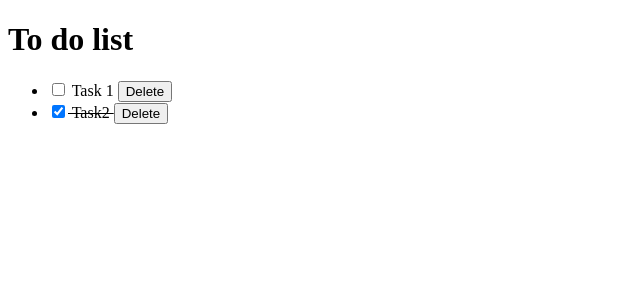
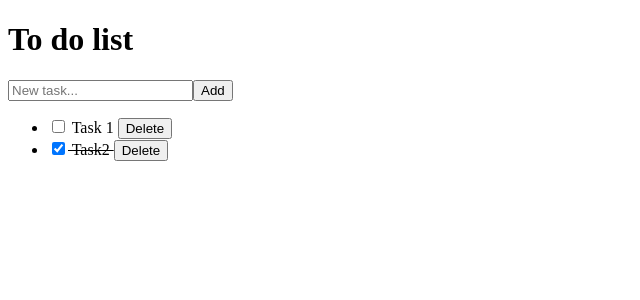
Before and after one commit to MatMarrrrr/Angular-Todo-App, an Angular app: page / in a window 1280 px wide. Shown: the top 300 px of the page, without its empty margins (0-640 px from the left). Built offline with nearby package versions, Linux system fonts and the light colour scheme.

Commit message:
Add todo-form component

```diff
--- a/src/app/app.component.html
+++ b/src/app/app.component.html
@@ -1,4 +1,6 @@
 <h1>To do list</h1>
+
+<app-todo-form (add)="addTask($event)"></app-todo-form>
 
 <ul>
   <app-todo-item
--- a/src/app/app.component.ts
+++ b/src/app/app.component.ts
@@ -1,11 +1,12 @@
 import { Component } from '@angular/core';
 import { TodoItemComponent } from './components/todo-item/todo-item.component';
 import { CommonModule } from '@angular/common';
+import { TodoFormComponent } from './components/todo-form/todo-form.component';
 
 @Component({
   selector: 'app-root',
   standalone: true,
-  imports: [CommonModule, TodoItemComponent],
+  imports: [CommonModule, TodoItemComponent, TodoFormComponent],
   templateUrl: './app.component.html',
   styleUrl: './app.component.css'
 })
@@ -15,6 +16,10 @@ export class AppComponent {
     { text: 'Task2', done: true }
   ];
 
+  addTask(text: string) {
+    this.tasks.push({ text, done: false });
+  }
+
   markTaskComplete(index: number) {
     this.tasks[index].done = !this.tasks[index].done;
   }
--- /dev/null
+++ b/src/app/components/todo-form/todo-form.component.html
@@ -0,0 +1,4 @@
+<form (ngSubmit)="onSubmit()">
+  <input type="text" [(ngModel)]="taskText" name="task" placeholder="New task..." />
+  <button type="submit">Add</button>
+</form>
--- /dev/null
+++ b/src/app/components/todo-form/todo-form.component.ts
@@ -0,0 +1,23 @@
+import { Component, EventEmitter, Output } from '@angular/core';
+import { FormsModule } from '@angular/forms';
+
+@Component({
+  selector: 'app-todo-form',
+  standalone: true,
+  imports: [FormsModule],
+  templateUrl: './todo-form.component.html',
+  styleUrl: './todo-form.component.css'
+})
+export class TodoFormComponent {
+  taskText = '';
+
+  @Output() add = new EventEmitter<string>();
+
+  onSubmit() {
+    const text = this.taskText.trim();
+    if (text) {
+      this.add.emit(text);
+      this.taskText = '';
+    }
+  }
+}
```
Also changed, not shown: src/app/components/todo-form/todo-form.component.css (added), 1 other file (tests, documents, lock files or other folders).
